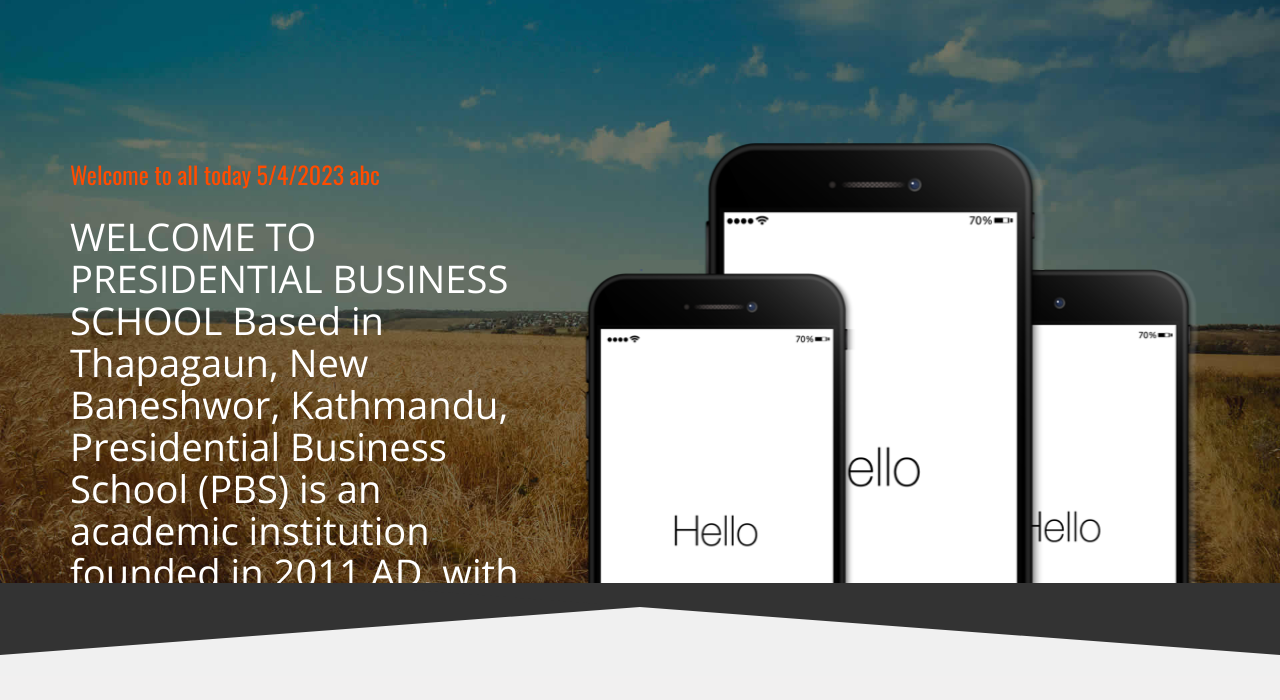
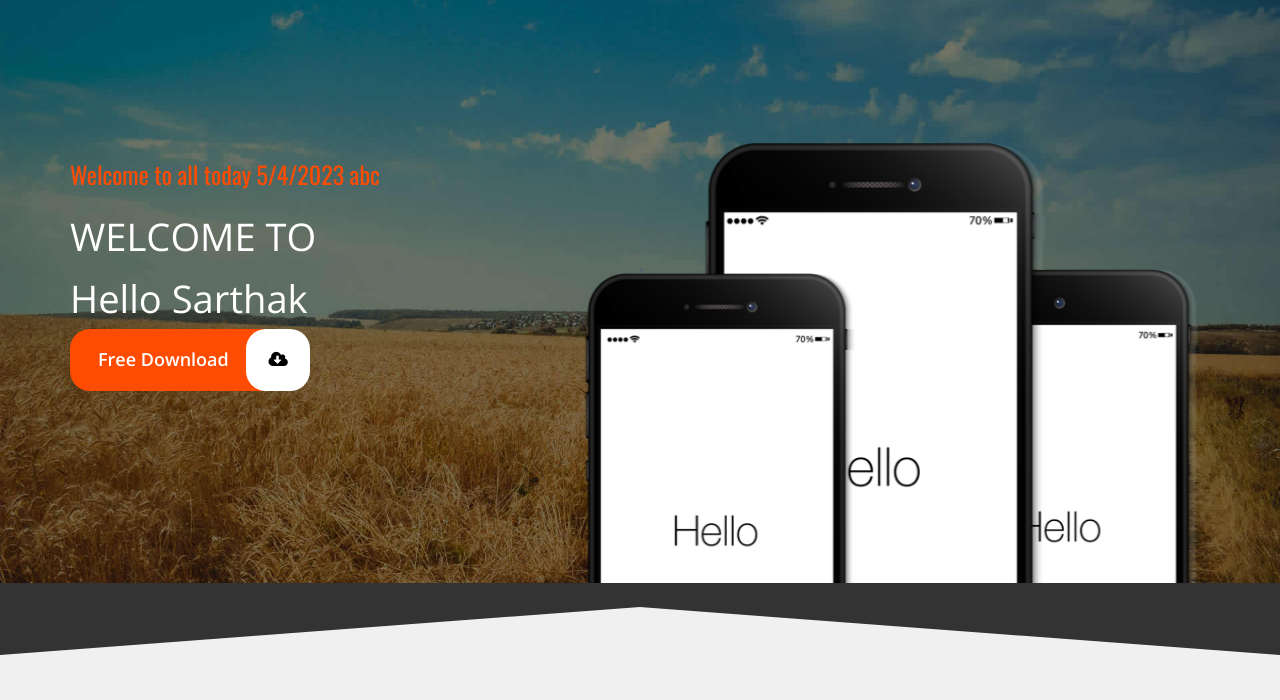
Before and after one commit to poudeldipak/boston, a plain HTML site: page index.html in a window 1280 px wide. Shown: the part 87-787 px from the top of the page. Drawn offline with nearby package versions, Linux system fonts and the light colour scheme.

Commit message:
asnjxdhbjksABHKJD

```diff
--- a/index.html
+++ b/index.html
@@ -94,8 +94,7 @@
 CellPay brings yet another exciting offer, where customers can link their Mega bank account in CellPay and get instant wallet balance of Rs.101/h2>
                     <h3 class="wow bounceIn animated" data-wow-delay=".50s">Welcome to all today 5/4/2023 abc</h3>
                     <p class="wow bounceIn animated" data-wow-delay=".60s"><h1>WELCOME TO
-PRESIDENTIAL BUSINESS SCHOOL
-Based in Thapagaun, New Baneshwor, Kathmandu, Presidential Business School (PBS) is an academic institution founded in 2011 AD, with the objective of establishing itself as a model center for quality education in Nepal. PBS is affiliated to Westcliff University, USA. Westcliff University is accredited by the WASC Senior College and University Commission (WSCUC), a regional accreditation body recognized by the U.S. Department of Education (ED), the Council on Higher Education Accreditation (CHEA), a private nonprofit national organization that coordinates accreditation activity in the United States</h1>
+<h1> Hello Sarthak </h1>
                         <div class="btn btn-primary btn-lg btn-ornge wow bounceIn animated" data-wow-delay="1s"><i class="hbtn"></i> <span>Free Download</span> <i class="fa fa-cloud-download"></i>
                         </div>
                     </p>
```
